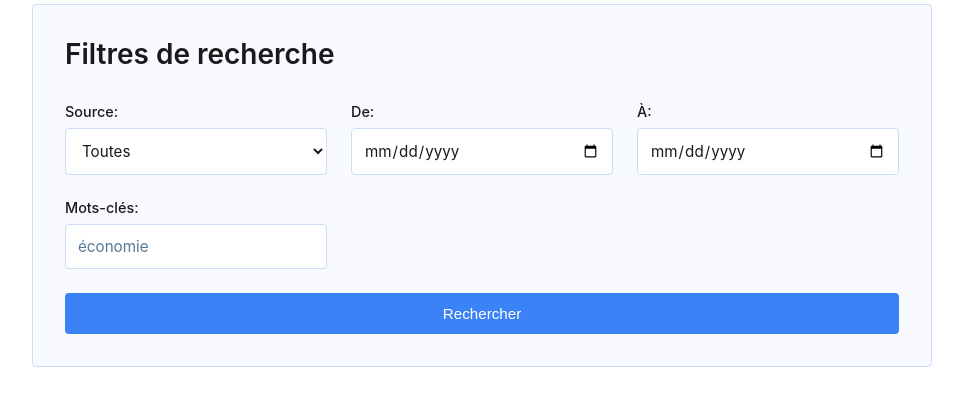
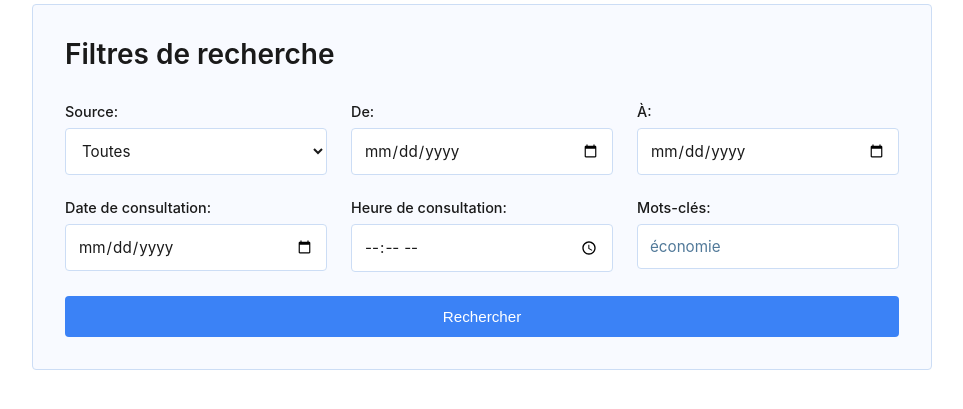
Before and after one commit to Akip2/sitemap-project, a Flask app: page /consultation in a window 1280 px wide. Shown: the part 177-586 px from the top of the page, without its empty margins (158-1121 px from the left). Run offline with Flask 3, Linux system fonts and the light colour scheme; data that the repository does not hold is empty.

Commit message:
storing consultations

```diff
--- a/src/BdMongo.py
+++ b/src/BdMongo.py
@@ -1,4 +1,5 @@
 from pymongo import MongoClient
+from datetime import datetime
 
 client = MongoClient('localhost', 27017)
 database = client.get_database("SD2026_projet")
@@ -8,6 +9,7 @@ def set_up_indexes():
 
     article_collection.create_index({"origin": 1})
     article_collection.create_index({"publication_date": 1})
+    article_collection.create_index({"last_consultation": 1})
 
 def generate_prefixed_collection_name(name):
     return "G_FFST_"+name
@@ -49,7 +51,14 @@ def delete_articles_from_source(source_name):
     article_collection = get_collection("articles")
     article_collection.delete_many({"origin": source_name})
 
-def get_articles(origin, date_start, date_end, keywords):
+def update_consultation(loc, timestamp):
+    article_collection = get_collection("articles")
+    article_collection.update_one(
+        {"loc": loc},
+        {"$set": {"last_consultation": timestamp}}
+    )
+
+def get_articles(origin, date_start, date_end, keywords, consultation_date=None, consultation_time=None):
     article_collection = get_collection("articles")
 
     filter = {}
@@ -67,6 +76,22 @@ def get_articles(origin, date_start, date_end, keywords):
         if date_end != None:
             filter["publication_date"]["$lte"] = date_end
 
+    if consultation_date or consultation_time:
+        conditions = []
+        if consultation_date:
+            start_dt = datetime.strptime(consultation_date, '%Y-%m-%d')
+            start_ts = start_dt.timestamp()
+            end_ts = start_ts + 86400
+            conditions.append({"last_consultation": {"$gte": start_ts, "$lt": end_ts}})
+        if consultation_time:
+            h, m = map(int, consultation_time.split(':'))
+            offset = h * 3600 + m * 60
+            conditions.append({"$expr": {"$eq": [{"$mod": ["$last_consultation", 86400]}, offset]}})
+        if len(conditions) == 1:
+            filter.update(conditions[0])
+        else:
+            filter["$and"] = conditions
+
     return list(article_collection.find(filter, {"_id": 0}).sort("publication_date", -1))
 
 set_up_indexes()
--- a/src/main.py
+++ b/src/main.py
@@ -1,7 +1,7 @@
 import time
 
 from flask import Flask, render_template, jsonify, request
-from BdMongo import get_articles, insert_source, get_sources, update_source, insert_articles, delete_source, delete_articles_from_source
+from BdMongo import get_articles, insert_source, get_sources, update_source, insert_articles, delete_source, delete_articles_from_source, update_consultation
 from utils import treat_int_input, treat_str_input, trear_array_input
 from sitemap_parser import get_source_name, parse
 from collections import Counter
@@ -61,8 +61,10 @@ def api_articles():
     keywords = trear_array_input(request.args.get("keywords"))
     date_start = treat_str_input(request.args.get("date_start"))
     date_end = treat_str_input(request.args.get("date_end"))
+    consultation_date = treat_str_input(request.args.get("consultation_date"))
+    consultation_time = treat_str_input(request.args.get("consultation_time"))
 
-    articles = get_articles(origin, date_start, date_end, keywords)
+    articles = get_articles(origin, date_start, date_end, keywords, consultation_date, consultation_time)
     return jsonify(articles)
 
 @app.route("/api/sources", methods=["POST", "GET"])
@@ -99,7 +101,14 @@ def api_sources_delete(name):
     delete_source(name)
     delete_articles_from_source(name)
 
-    return {"message": "Source supprimée"}, 200
+@app.route("/api/consultations", methods=["POST"])
+def api_consultations():
+    json = request.get_json()
+    loc = json.get("loc")
+    timestamp = json.get("timestamp")
+    update_consultation(loc, timestamp)
+
+    return {"message": "Consultation enregistrée"}, 200
 
 @app.route("/api/wordcloud")
 def api_wordcloud():
--- a/src/static/list.js
+++ b/src/static/list.js
@@ -1,4 +1,4 @@
-import { setupSourceSelect, formatISODate } from "./utils.js";
+import { setupSourceSelect, formatISODate, formatTimestamp } from "./utils.js";
 
 const searchButton = document.getElementById("search-btn");
 const articleContainer = document.getElementById("article-list");
@@ -6,27 +6,46 @@ const articleContainer = document.getElementById("article-list");
 const sourceSelect = document.getElementById("source");
 setupSourceSelect(sourceSelect);
 
+function recordConsultation(loc) {
+    const timestamp = Date.now() / 1000;
+    fetch('/api/consultations', {
+        method: 'POST',
+        headers: {
+            'Content-Type': 'application/json',
+        },
+        body: JSON.stringify({ loc: loc, timestamp: timestamp }),
+    });
+}
+
 function displayArticles(articles) {
     articleContainer.innerHTML = "";
 
     const content = articles.map((article) =>
         `<div class='article'>
-            <a href=${article["loc"]}>${article["title"]}</a>
+            <a href=${article["loc"]} target="_blank">${article["title"]}</a>
             ${article["image_loc"] ? `<img src="${article["image_loc"]}"/>` : ""}
-            <div class="meta">${article["origin"]} - ${formatISODate(article["publication_date"])}</div>
+            <div class="meta"><p>${article["origin"]} - ${formatISODate(article["publication_date"])}</p>` +
+            `${article["last_consultation"] ? `<p>Dernière consultation: ${formatTimestamp(article["last_consultation"])}</p>` : ""}</div>
         </div>`
     ).join("");
 
     articleContainer.innerHTML = content;
+
+    const links = articleContainer.querySelectorAll('.article a');
+    links.forEach(link => {
+        link.addEventListener('click', () => recordConsultation(link.href));
+    });
 }
 
 searchButton.addEventListener("click", async () => {
     const source = document.getElementById("source").value.trim();
     const dateStart = document.getElementById("date-start").value;
     const dateEnd = document.getElementById("date-end").value;
+    const consultationDate = document.getElementById("consultation-date").value;
+    const consultationTime = document.getElementById("consultation-time").value;
     const keywords = document.getElementById("keywords").value.trim().split(" ");
 
-    const response = await fetch(`/api/articles?origin=${source}&date_start=${dateStart}&date_end=${dateEnd}&keywords=${keywords.join(",")}`);
+    const response = await fetch(`/api/articles?origin=${source}&date_start=${dateStart}&date_end=${dateEnd}&consultation_date=${consultationDate}&consultation_time=${consultationTime}&keywords=${keywords.join(",")}`);
     const articles = await response.json();
 
     displayArticles(articles);
--- a/src/static/utils.js
+++ b/src/static/utils.js
@@ -8,7 +8,7 @@ export function formatTimestamp(ts) {
     const month = String(date.getMonth() + 1).padStart(2, '0');
     const year = String(date.getFullYear()).slice(-2);
 
-    return `${hours}:${minutes} ${day}/${month}/${year}`;
+    return `${day}/${month}/${year} ${hours}:${minutes} `;
 }
 
 export function formatISODate(isoString) {
--- a/src/templates/list.html
+++ b/src/templates/list.html
@@ -25,6 +25,16 @@
         </div>
 
         <div class="input-block">
+          <label for="consultation-date">Date de consultation:</label>
+          <input type="date" id="consultation-date" name="consultation-date">
+        </div>
+
+        <div class="input-block">
+          <label for="consultation-time">Heure de consultation:</label>
+          <input type="time" id="consultation-time" name="consultation-time">
+        </div>
+
+        <div class="input-block">
           <label for="keywords">Mots-clés:</label>
           <input type="text" id="keywords" name="keywords" placeholder="économie">
         </div>
```
